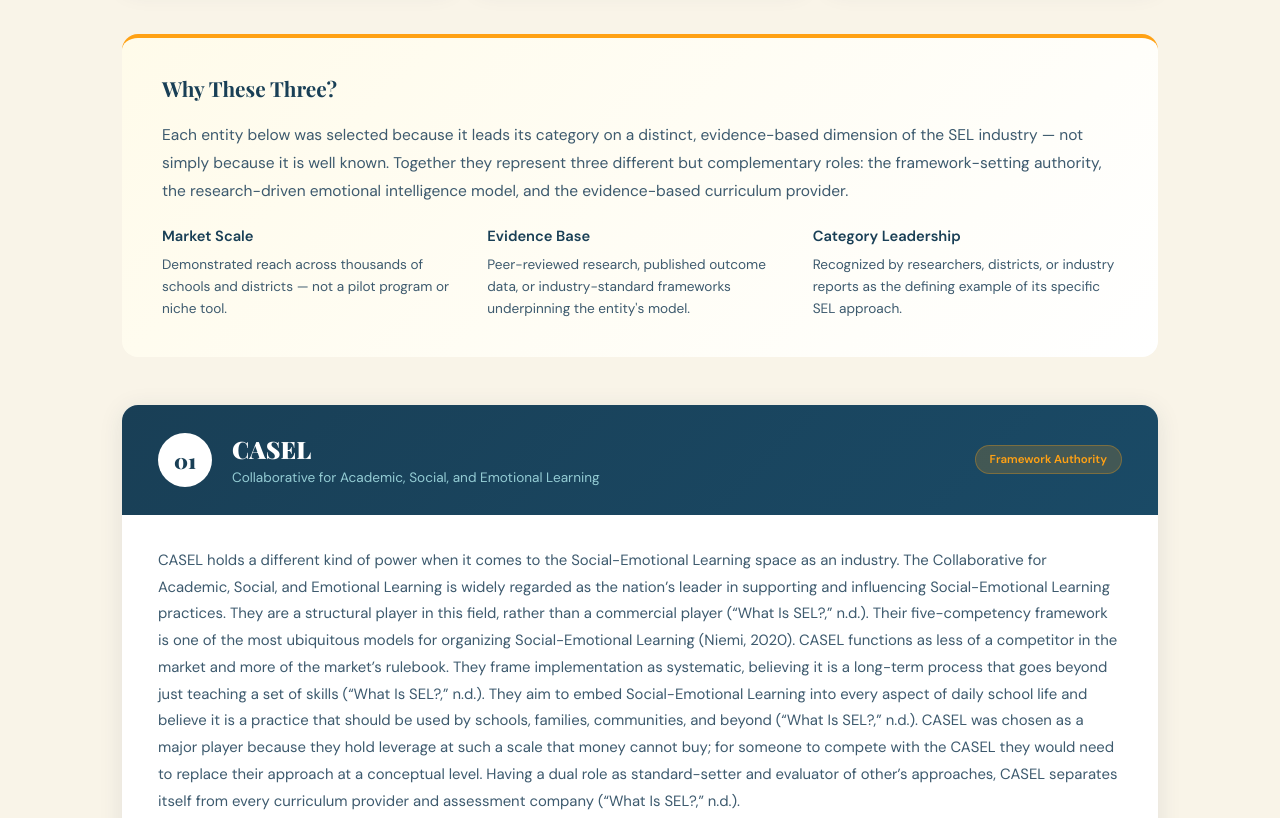
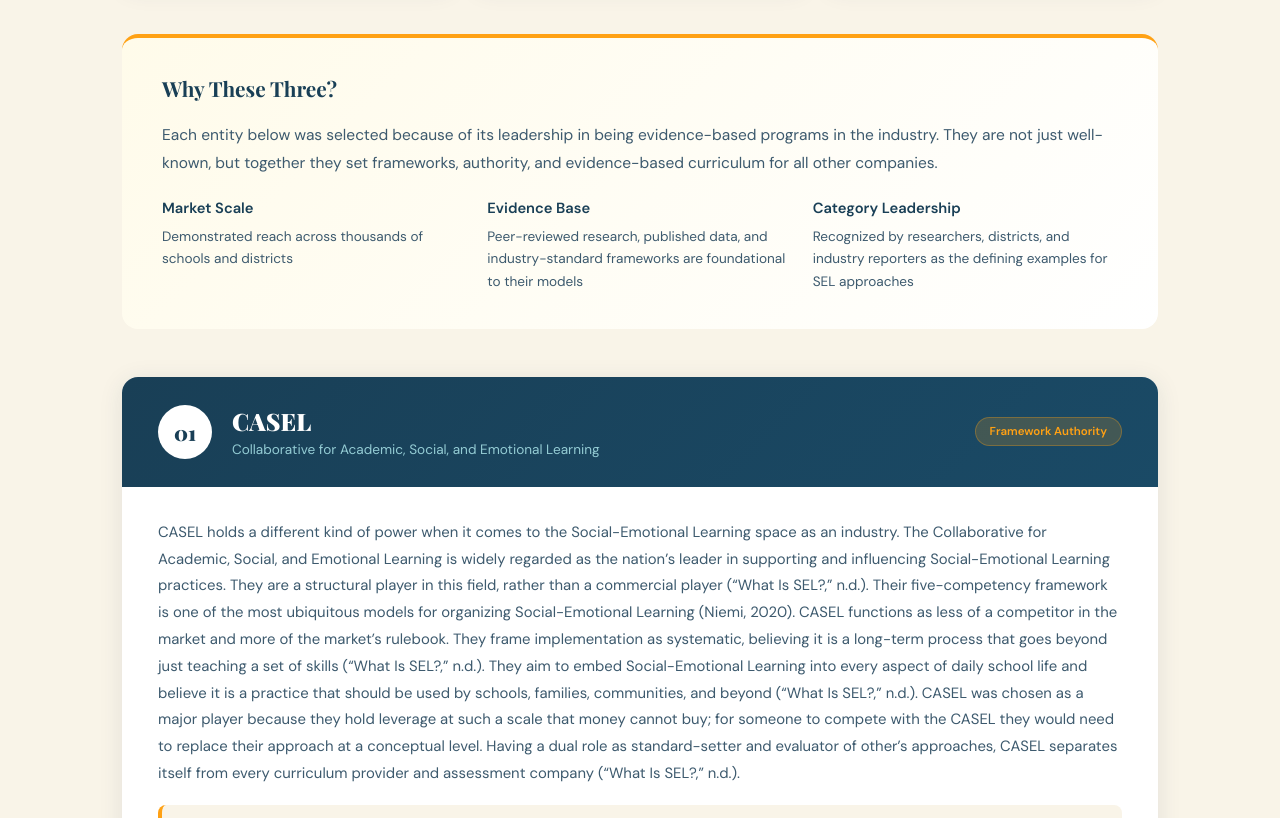
Before and after one commit to kipierce-studio/MEITE-Final-Project, a plain HTML site: page industry-entities.html in a window 1280 px wide. Shown: the part 1040-1858 px from the top of the page. Drawn offline with nearby package versions, Linux system fonts and the light colour scheme; a web font is replaced by a local one.

Commit message:
Update industry-entities.html

```diff
--- a/industry-entities.html
+++ b/industry-entities.html
@@ -249,22 +249,22 @@ p strong{color:var(--navy)}
  <!-- SELECTION CRITERIA -->
  <div class="selection-criteria fade-in">
  <h3>Why These Three?</h3>
- <p style="margin-bottom:20px;">Each entity below was selected because it leads its category on a distinct, evidence-based dimension of the SEL industry &mdash; not simply because it is well known. Together they represent three different but complementary roles: the framework-setting authority, the research-driven emotional intelligence model, and the evidence-based curriculum provider.</p>
+ <p style="margin-bottom:20px;">Each entity below was selected because of its leadership in being evidence-based programs in the industry. They are not just well-known, but together they set frameworks, authority, and evidence-based curriculum for all other companies. </p>
  <div class="criteria-grid stagger-parent">
  <div class="criteria-item">
 
  <h4>Market Scale</h4>
- <p>Demonstrated reach across thousands of schools and districts &mdash; not a pilot program or niche tool.</p>
+ <p>Demonstrated reach across thousands of schools and districts </p>
  </div>
  <div class="criteria-item">
 
  <h4>Evidence Base</h4>
- <p>Peer-reviewed research, published outcome data, or industry-standard frameworks underpinning the entity's model.</p>
+ <p>Peer-reviewed research, published data, and industry-standard frameworks are foundational to their models </p>
  </div>
  <div class="criteria-item">
 
  <h4>Category Leadership</h4>
- <p>Recognized by researchers, districts, or industry reports as the defining example of its specific SEL approach.</p>
+ <p>Recognized by researchers, districts, and industry reporters as the defining examples for SEL approaches </p>
  </div>
  </div>
  </div>
@@ -362,8 +362,7 @@ p strong{color:var(--navy)}
  <!-- SYNTHESIS -->
  <div class="subsection-title fade-in"><h3>How the Three Players Fit Together</h3></div>
  <div class="fade-in">
- <p>These three entities are not competitors so much as complementary forces occupying distinct layers of the same industry. <strong>CASEL</strong> sets the definitional framework that the entire field operates within. <strong>RULER</strong>, through the Yale Center for Emotional Intelligence, sits at the research and theory layer, providing an academically rigorous model of emotional intelligence grounded in continuously updated science. <strong>Committee for Children's Second Step</strong> sits at the implementation layer, translating shared SEL principles into a structured, teachable curriculum that classrooms can adopt directly.</p>
- <p>Understanding SEL as an industry requires understanding all three layers simultaneously: a framework without research risks becoming outdated, research without classroom-ready implementation remains theoretical, and curriculum without a shared framework has no common standard to build toward. The major players profiled here are major precisely because each is indispensable to a different layer of that structure.</p>
+ <p>These three entities are complimentary forces that drive the Social-Emotional Learning Industry forward. They define the frameworks, explore research and evidence, and instruct on implementation. Understanding the Social-Emotional Learning Industry requires understanding these three layers all at once. The industry does not work without all three pieces. These major players are indispensable to each other to move the industry forward. </p>
  </div>
 
  <nav class="page-nav">
```
